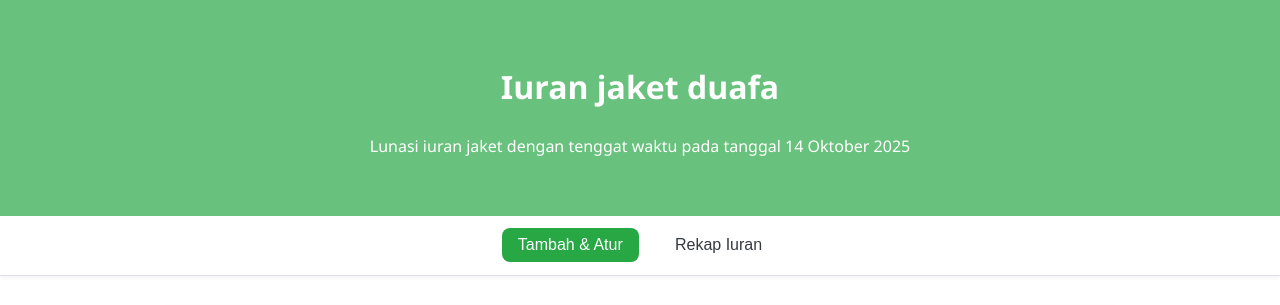
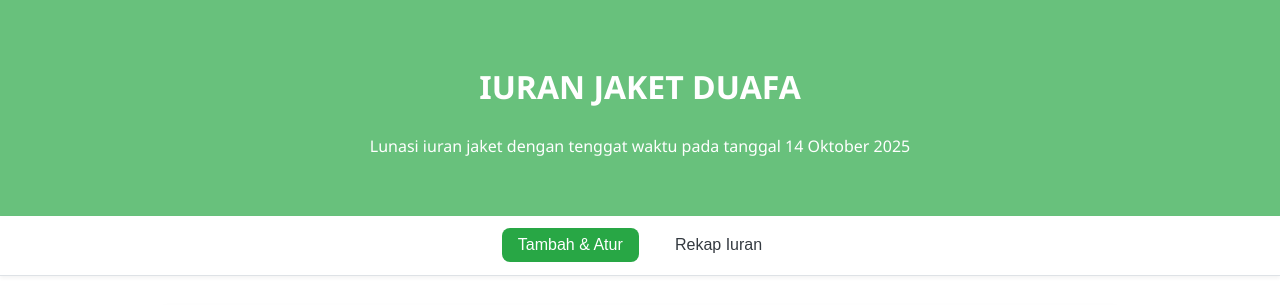
Before and after one commit to yustfeda/jaket, a plain HTML site: page index.html in a window 1280 px wide. Shown: the top 305 px of the page. Drawn offline with Linux system fonts and the light colour scheme; no server answers.

Commit message:
update index.html

```diff
--- a/index.html
+++ b/index.html
@@ -443,7 +443,7 @@
         <img src="jaket.jpg"> </div>
 
     <header class="header">
-        <h1>Iuran jaket duafa</h1>
+        <h1>IURAN JAKET DUAFA</h1>
         <p>Lunasi iuran jaket dengan tenggat waktu pada tanggal 14 Oktober 2025</p>
     </header>
 
```
